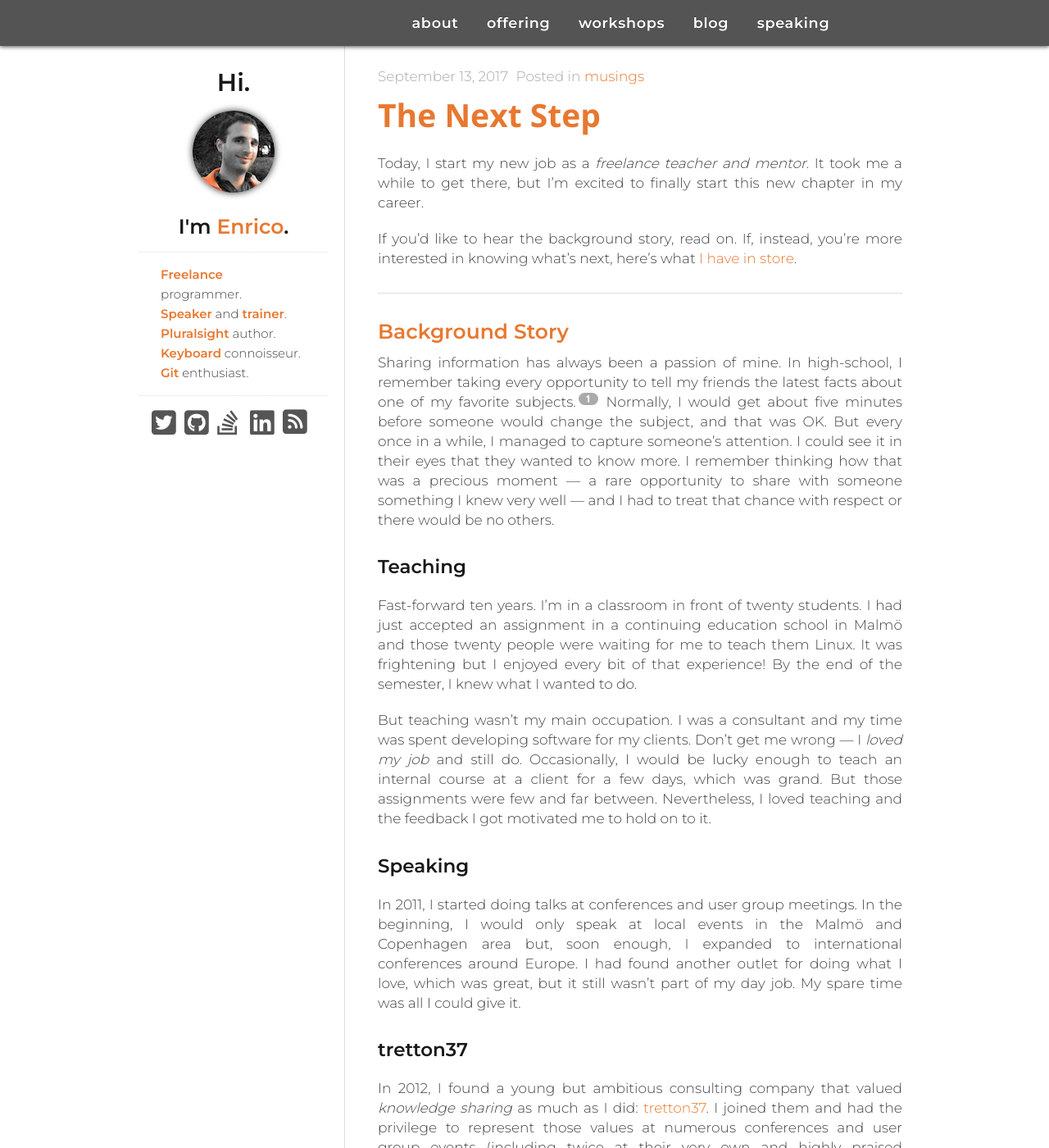
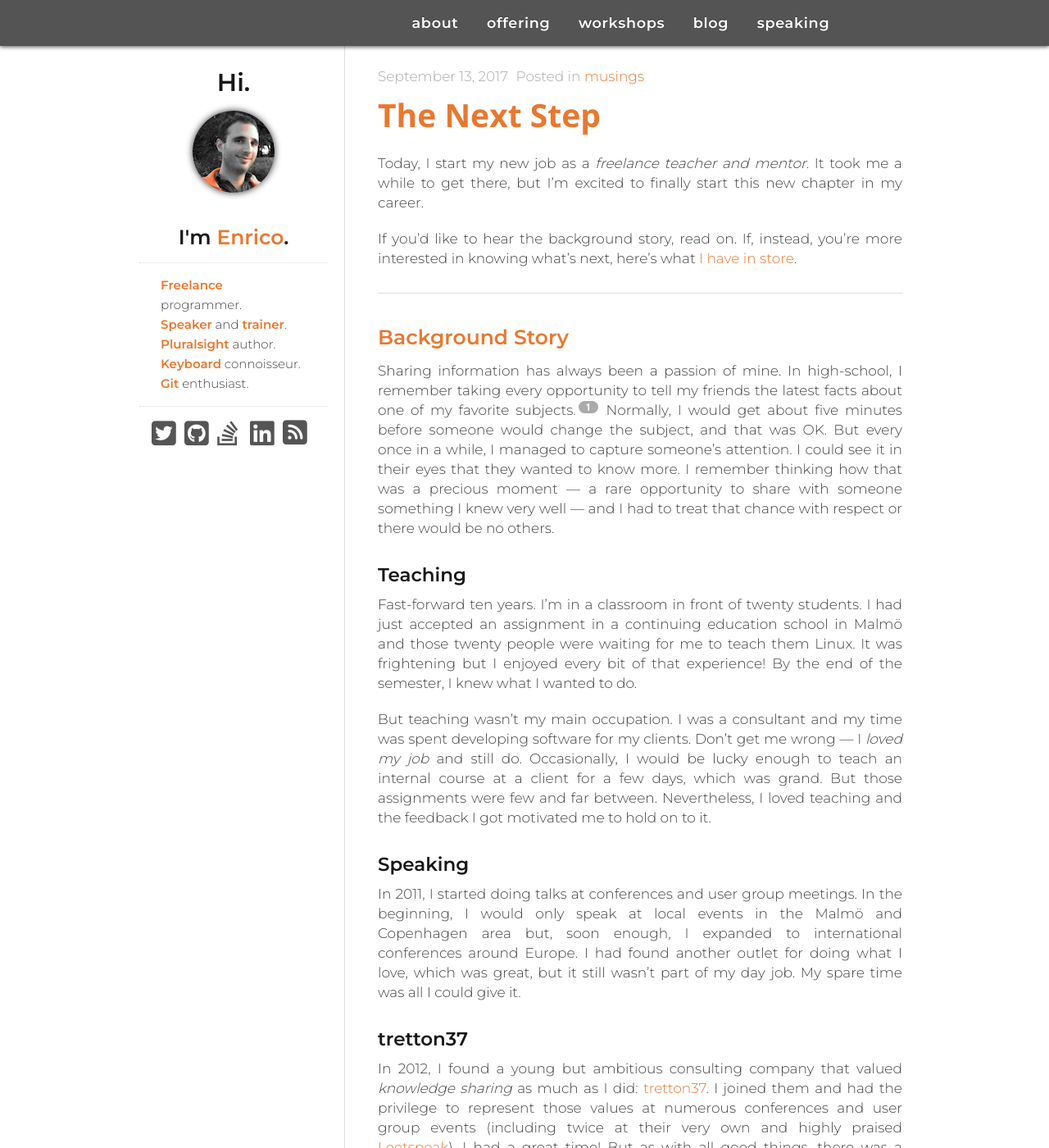
Before and after one commit to megakemp/megakemp.github.io, a Jekyll site: the page built from index.html, in a window 1280 px wide and 1400 px high. Shown: the whole window at 82% size. Built offline with Jekyll 4.4.1, drawn with Linux system fonts in a browser that asks for light colours; nearby versions of some CDN libraries; the list of posts is cut into pages by our own code; comment, search, counter and statistics services are not loaded.

Commit message:
Makes the margin around H2 and H3 headers consistent

```diff
--- a/_includes/css/screen.css
+++ b/_includes/css/screen.css
@@ -74,12 +74,13 @@
 h2 {
   font-size: 25px;
   line-height: 32px;
+  margin: 1.5em 0 0.5em;
 }
 
 h3 {
   font-size: 23px;
   line-height: 23px;
-  margin: 1.5em 0 1em;
+  margin: 1.5em 0 0.5em;
 }
 
 h1.backdrop {
```
